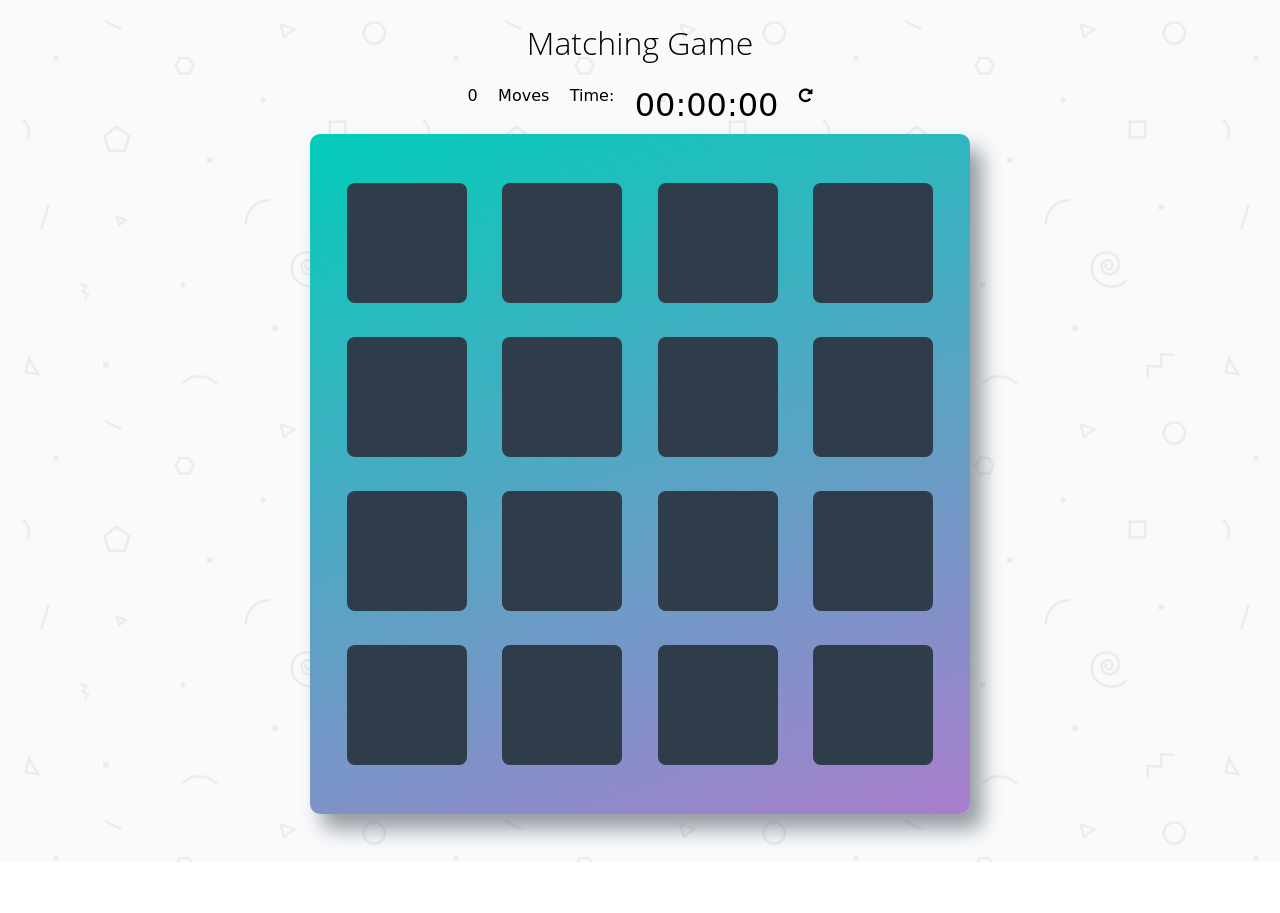
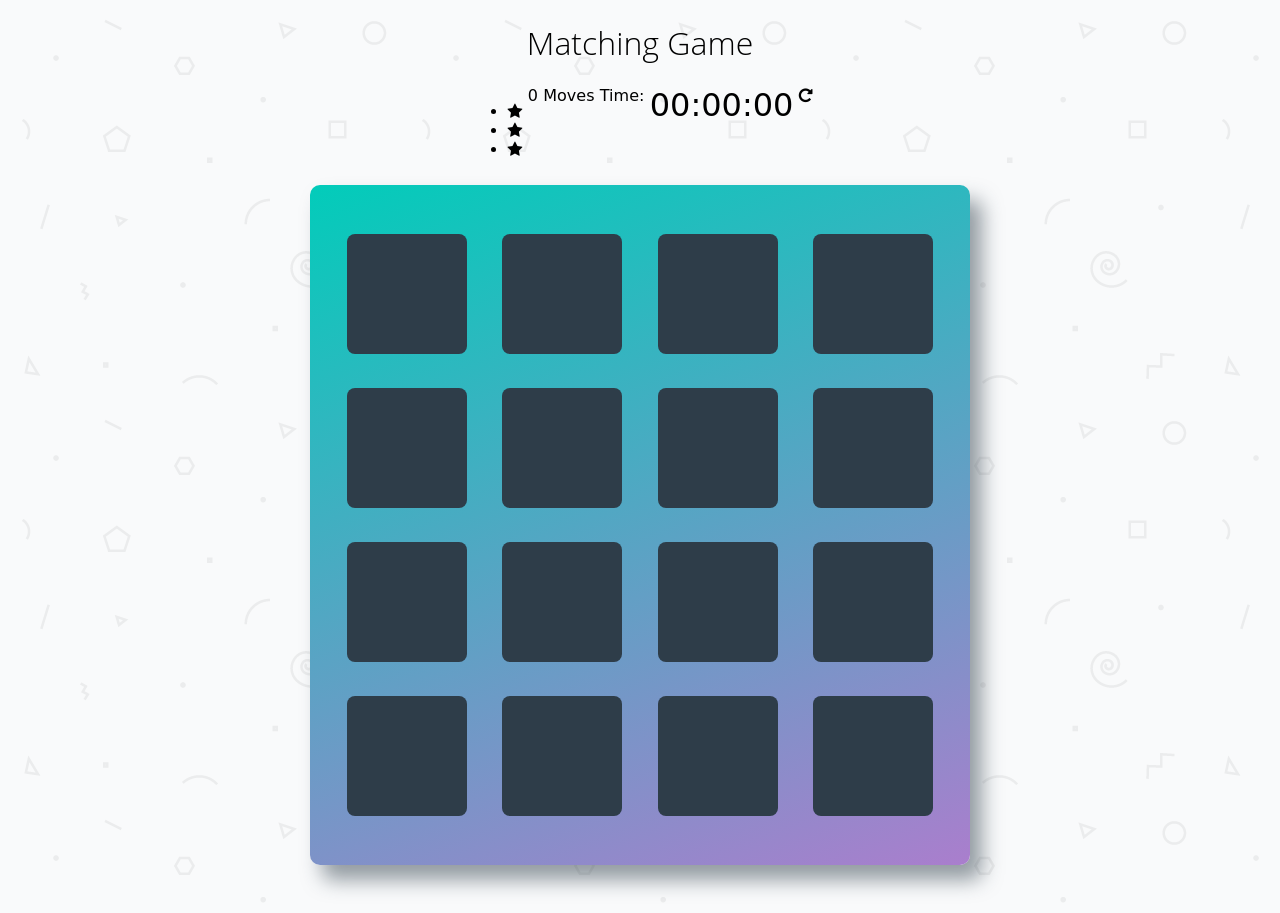
Before and after one commit to waynemcd/memory-game, a plain HTML site: page index.html in a window 1280 px wide. Before the commit the page ends 862 px from the top, so only its background shows below. Drawn offline with nearby package versions, Linux system fonts and the light colour scheme; a web font is replaced by a local one.

Commit message:
Add files via upload

```diff
--- a/index.html
+++ b/index.html
@@ -4,18 +4,19 @@
     <meta charset="utf-8">
     <title>Matching Game</title>
     <meta name="description" content="">
+	<meta name="viewport" content="width=device-width, initial-scale=1.0">
     <link rel="stylesheet prefetch" href="https://maxcdn.bootstrapcdn.com/font-awesome/4.6.1/css/font-awesome.min.css">
     <link rel="stylesheet prefetch" href="https://fonts.googleapis.com/css?family=Coda">
     <link rel="stylesheet" href="css/app.css">
 </head>
 <body>
-
    <div class="container">
        <div id="modal" class="modal">
            <div class="modal-content">
                <h1>Congratulations!</h1><h2>All Matched</h2>
 			   <hr>
                <p>Time to complete:</p><div class="timeTaken">00:00:00</div>
+			   <span class="moves-used">0</span><span> Moves</span>
                <p>Rating:</p>
                 <ul class="stars">
                    <li><i class="fa fa-star"></i></li>
@@ -25,19 +26,21 @@
                <button id="replay">Play Again?</button>
             </div>
         </div>
-
         <header>
             <h1>Matching Game</h1>
         </header>
-
         <section class="score-panel">
-        	<span class="moves">0</span> Moves
+			<ul class="stars panel">
+               <li><i class="fa fa-star"></i></li>
+               <li><i class="fa fa-star"></i></li>
+               <li><i class="fa fa-star"></i></li>
+        	 </ul>
+        	<span class="moves">0</span><span> Moves</span>
 			<span>Time:</span><span class="timeTaken">00:00:00</span>
             <div class="restart">
         		<i class="fa fa-repeat" alt="Re-start game"></i>
         	</div>
         </section>
-
         <ul class="deck">
         </ul>
     </div>
@@ -47,6 +50,5 @@
       crossorigin="anonymous"></script>
    <script src="dist/easytimer.js"></script>
    <script src="js/app.js"></script>
-
 </body>
 </html>
```
Lines whose indentation alone changed are shown as unchanged.
